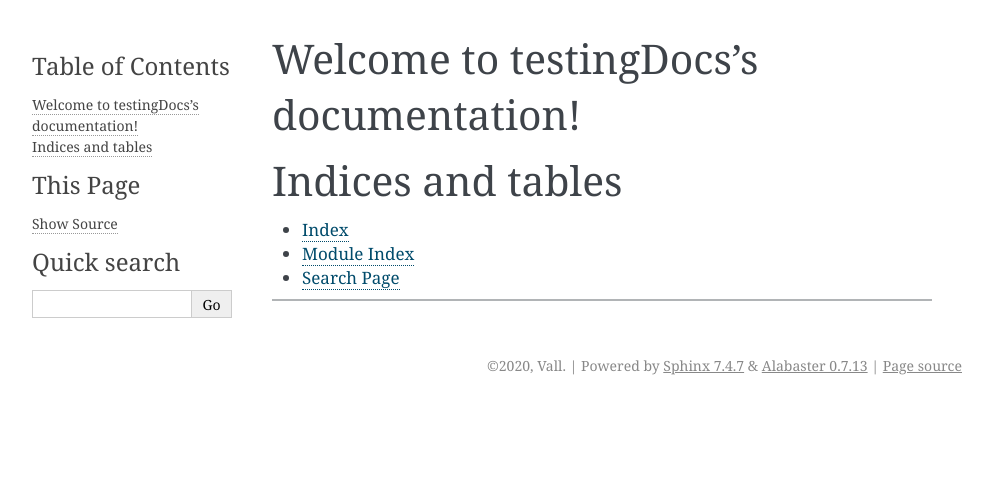
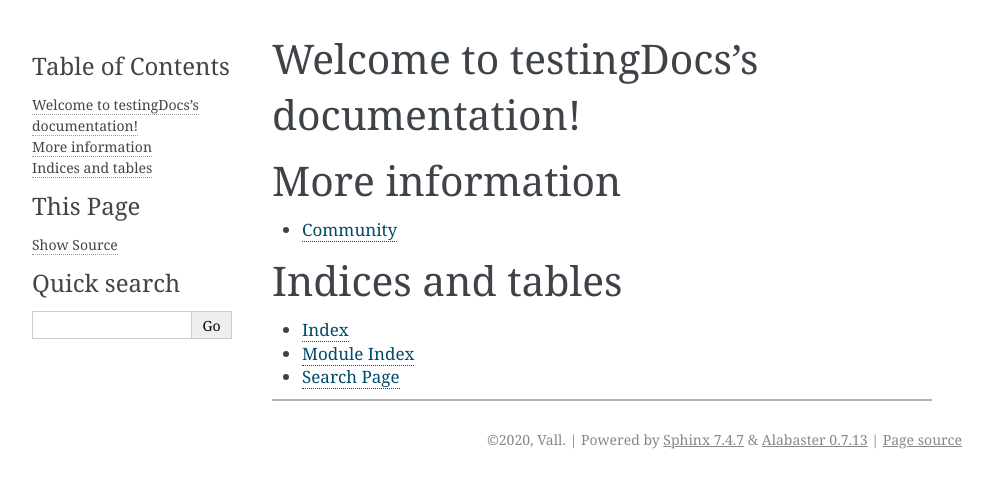
Before and after one commit to 0xInfty/testingDocs, a Sphinx documentation site: the page built from docs/index.rst, in a window 1280 px wide. Shown: the top 488 px of the page, without its empty margins (148-1141 px from the left). Built offline with Sphinx 7.4.7, drawn with Linux system fonts in a browser that asks for light colours.

Commit message:
Modifico 'index' para agregar no sólo índices, sino también una llamada concreta a `community`.

```diff
--- a/docs/index.rst
+++ b/docs/index.rst
@@ -10,7 +10,10 @@ Welcome to testingDocs's documentation!
    :maxdepth: 2
    :caption: Contents:
 
+More information
+==================
 
+* :ref:`community`
 
 Indices and tables
 ==================
```
